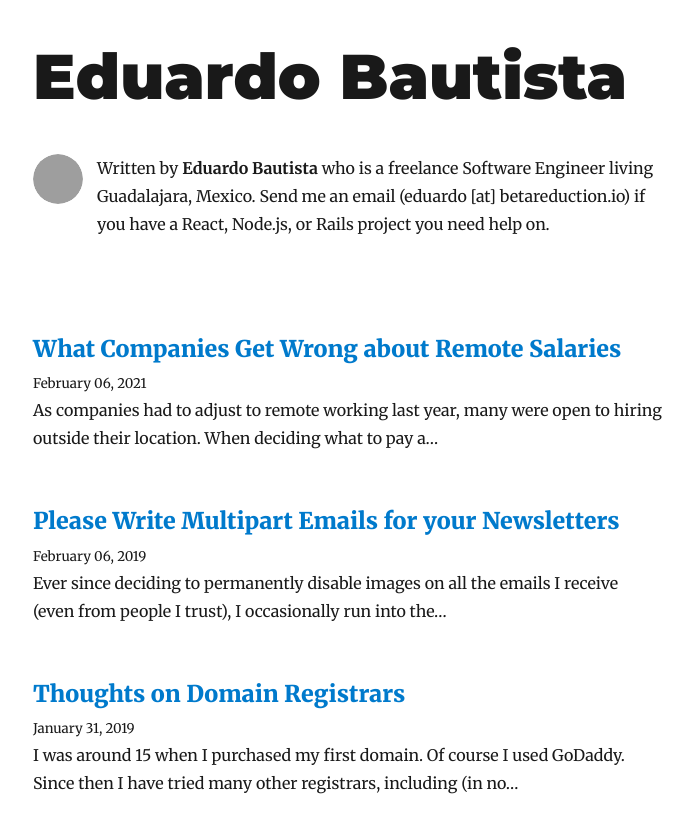
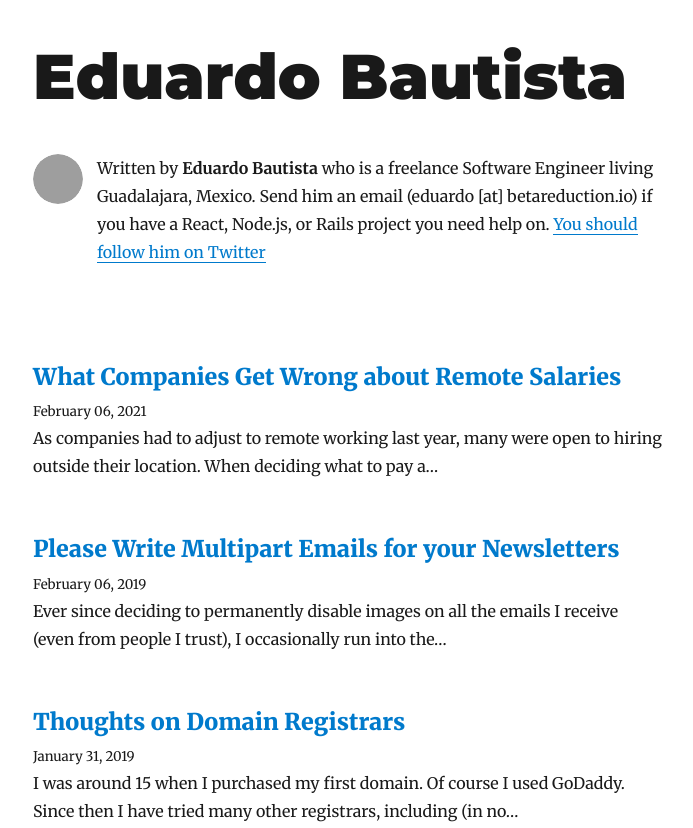
Before and after one commit to EduardoBautista/bautista, a Gatsby site: page / in a window 1280 px wide. Shown: the top 828 px of the page, without its empty margins (292-985 px from the left). Built offline with nearby package versions, Linux system fonts and the light colour scheme; Gatsby itself is replaced by a stand-in of ours; some packages are replaced by stand-ins of ours; grey boxes are pictures that could not be loaded.

Commit message:
Improve bio

```diff
--- a/gatsby-config.js
+++ b/gatsby-config.js
@@ -5,7 +5,7 @@ module.exports = {
       name: `Eduardo Bautista`,
       summary: `
         who is a freelance Software Engineer living Guadalajara, Mexico.  Send
-        me an email (eduardo [at] betareduction.io) if you have a React, Node.js,
+        him an email (eduardo [at] betareduction.io) if you have a React, Node.js,
         or Rails project you need help on.
       `,
     },
--- a/src/components/bio.js
+++ b/src/components/bio.js
@@ -35,7 +35,7 @@ const Bio = () => {
     }
   `)
 
-  const { author } = data.site.siteMetadata
+  const { author, social } = data.site.siteMetadata
   return (
     <div
       style={{
@@ -58,6 +58,10 @@ const Bio = () => {
       />
       <p>
         Written by <strong>{author.name}</strong> {author.summary}
+        {` `}
+        <a href={`https://twitter.com/${social.twitter}`}>
+          You should follow him on Twitter
+        </a>
       </p>
     </div>
   )
```
